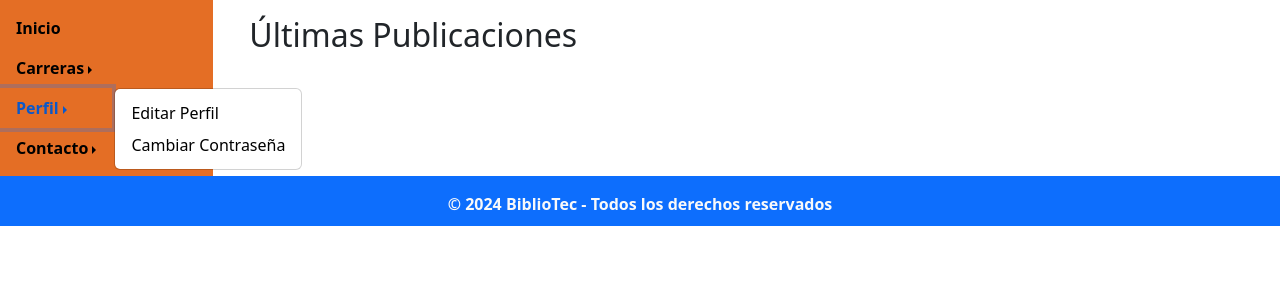
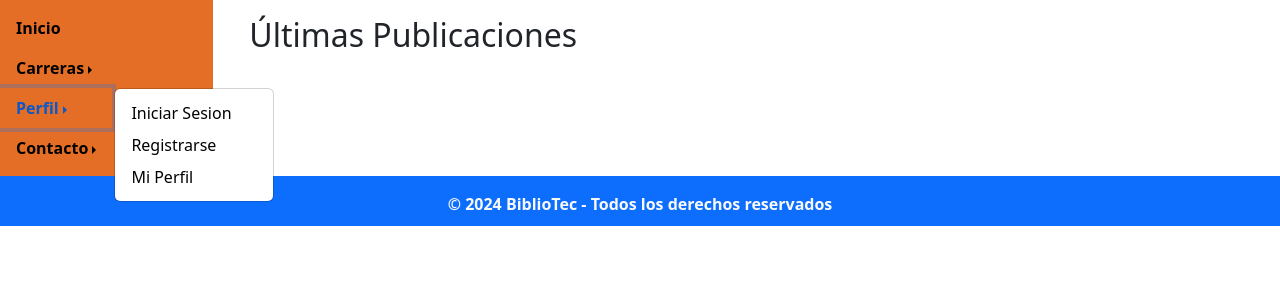
Before and after one commit to JorgeVargas03/Bibliotec, a PHP site: page / in a window 1280 px wide, after a click on "Perfil". Shown: the part 127-427 px from the top of the page. Run offline with PHP 8.4, Linux system fonts and the light colour scheme; data that the repository does not hold is empty.

Commit message:
Ya admiten ir de una pagina a otra

```diff
--- a/index.php
+++ b/index.php
@@ -98,8 +98,9 @@ session_start();
                 <li class="nav-item dropend bg-transparent">
                     <a class="nav-link dropdown-toggle" href="#" id="perfilDropdown" role="button" data-bs-toggle="dropdown" aria-haspopup="true" aria-expanded="false">Perfil</a>
                     <div class="dropdown-menu" aria-labelledby="perfilDropdown">
-                        <a class="dropdown-item" href="#">Editar Perfil</a>
-                        <a class="dropdown-item" href="#">Cambiar Contraseña</a>
+                        <a class="dropdown-item" href="signin.html">Iniciar Sesion</a>
+                        <a class="dropdown-item" href="register.html">Registrarse</a>
+                        <a class="dropdown-item" href="#">Mi Perfil</a>
                     </div>
                 </li>
                 <li class="nav-item dropend bg-transparent">
--- a/register.html
+++ b/register.html
@@ -94,7 +94,7 @@
 
               <div class="col-5  pt-2">
                 <button type="button" class="btn btn-link mb-2 mt-3" id="letraform" style="font-size: 12px;">
-                  <a href="#">¿Ya tienes una cuenta? Inicia Sesion.</a>
+                  <a href="signin.html">¿Ya tienes una cuenta? Inicia Sesion.</a>
               </div>
             </div>
 
--- a/signin.html
+++ b/signin.html
@@ -39,9 +39,9 @@
                 <button type="button" class="btn btn-link mb-2vmax mt-2vmax" id="letraform" style="font-size: 13px;">
                         Olvide mi Contraseña
                 </button>
-                <button type="button" class="btn btn-link mb-auto mt-auto" id="letraform" style="font-size: 13px;">
+                <a href="register.html"><button type="button" class="btn btn-link mb-auto mt-auto" id="letraform" style="font-size: 13px;">
                     ¿No tienes una cuenta?  Registrate aqui.
-            </button>
+            </button></a>
           </div>
                 <button class="btn btn-primary w-100 mt-2" type="button" id="letraform"
                  style="--bs-btn-padding-y: 0.6rem;  --bs-btn-font-size:15px;">Iniciar sesión</button>
```
